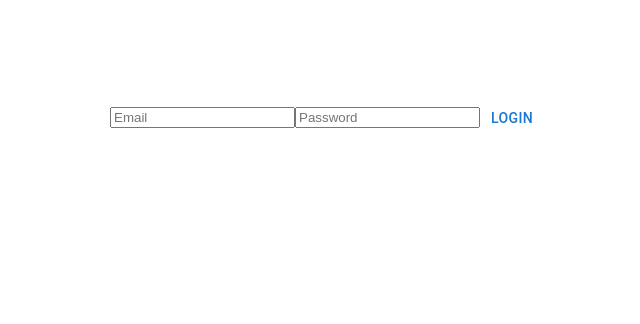
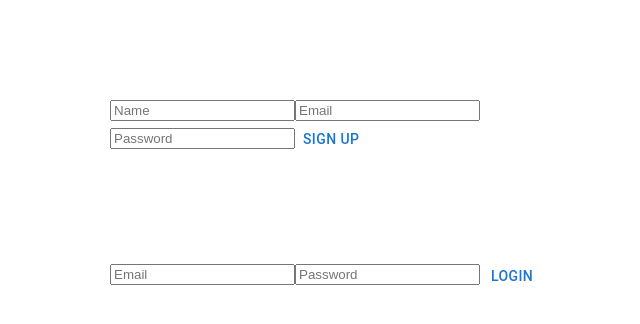
Before and after one commit to pratikparmar0502/VibeFlow, a React app in the folder frontend/: page / in a window 1280 px wide. Shown: the top 324 px of the page, without its empty margins (254-894 px from the left). Built offline with nearby package versions, Linux system fonts and the light colour scheme; no server answers; the HTML template or start-up script is replaced by a standard one.

Commit message:
Update: Explicit CORS methods

```diff
--- a/frontend/src/App.jsx
+++ b/frontend/src/App.jsx
@@ -1,10 +1,12 @@
 import "./App.css";
 import Login from "./pages/Login";
+import Signup from "./pages/Signup";
 
 function App() {
   return (
     <>
-      <Login></Login>
+      <Signup />
+      <Login />
     </>
   );
 }
--- a/frontend/src/api/api.js
+++ b/frontend/src/api/api.js
@@ -7,5 +7,4 @@ const API = axios.create({
 export const authServices = {
   login: (data) => API.post("/users/login", data),
   register: (data) => API.post("/users/register", data),
-  getLoginUser: () => API.get("/users/getUserProfile"),
 };
--- a/frontend/src/pages/Login.jsx
+++ b/frontend/src/pages/Login.jsx
@@ -1,6 +1,5 @@
 import { Button, Container } from "@mui/material";
 import { Formik, Form, Field } from "formik";
-import { useEffect } from "react";
 import { authServices } from "../api/api";
 
 const Login = () => {
@@ -9,29 +8,20 @@ const Login = () => {
     password: "",
   };
 
-  const handleSubmit = (values) => {
+  const handleSubmit = async (values) => {
     console.log(values);
     try {
-      const res = authServices.login(values);
+      const res = await authServices.login(values);
       console.log("Login response: ", res.data);
+
+      if (res.data.token) {
+        localStorage.setItem("token", res.data.token);
+        console.log("Token successfully stored in localStorage!");
+      }
     } catch (error) {
       console.error("Login error: ", error);
     }
   };
-
-  const fetchData = async () => {
-    try {
-      const res = await authServices.getLoginUser();
-      console.log("Fetched data: ", res.data);
-      // setList(res.data);
-    } catch (error) {
-      console.error("Error fetching posts:", error);
-    }
-  };
-
-  useEffect(() => {
-    fetchData();
-  }, []);
 
   return (
     <>
--- a/frontend/src/pages/Signup.jsx
+++ b/frontend/src/pages/Signup.jsx
@@ -1,6 +1,5 @@
 import { Button, Container } from "@mui/material";
 import { Formik, Form, Field } from "formik";
-import { useEffect } from "react";
 import { authServices } from "../api/api";
 
 const Signup = () => {
@@ -10,29 +9,15 @@ const Signup = () => {
     password: "",
   };
 
-  const handleSubmit = (values) => {
+  const handleSubmit = async (values) => {
     console.log(values);
     try {
-      const res = authServices.register(values);
+      const res = await authServices.register(values);
       console.log("Signup response: ", res.data);
     } catch (error) {
       console.error("Signup error: ", error);
     }
   };
-
-  const fetchData = async () => {
-    try {
-      const res = await authServices.getLoginUser();
-      console.log("Fetched data: ", res.data);
-      // setList(res.data);
-    } catch (error) {
-      console.error("Error fetching posts:", error);
-    }
-  };
-
-  useEffect(() => {
-    fetchData();
-  }, []);
 
   return (
     <>
@@ -46,7 +31,7 @@ const Signup = () => {
             <Field name="name" type="name" placeholder="Name" />
             <Field name="email" type="email" placeholder="Email" />
             <Field name="password" type="password" placeholder="Password" />
-            <Button type="submit">Login</Button>
+            <Button type="submit">Sign Up</Button>
           </Form>
         </Formik>
       </Container>
```
Also changed, not shown: 1 other file (tests, documents, lock files or other folders).
